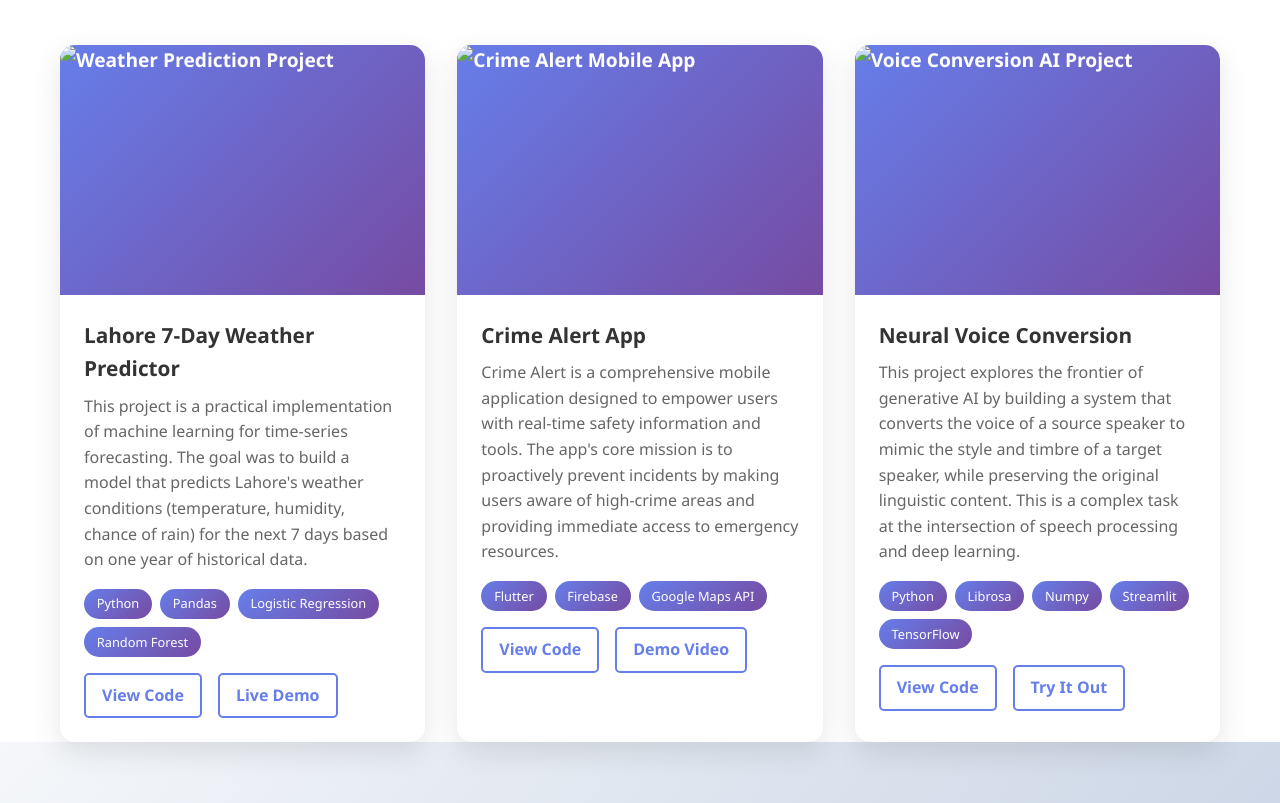
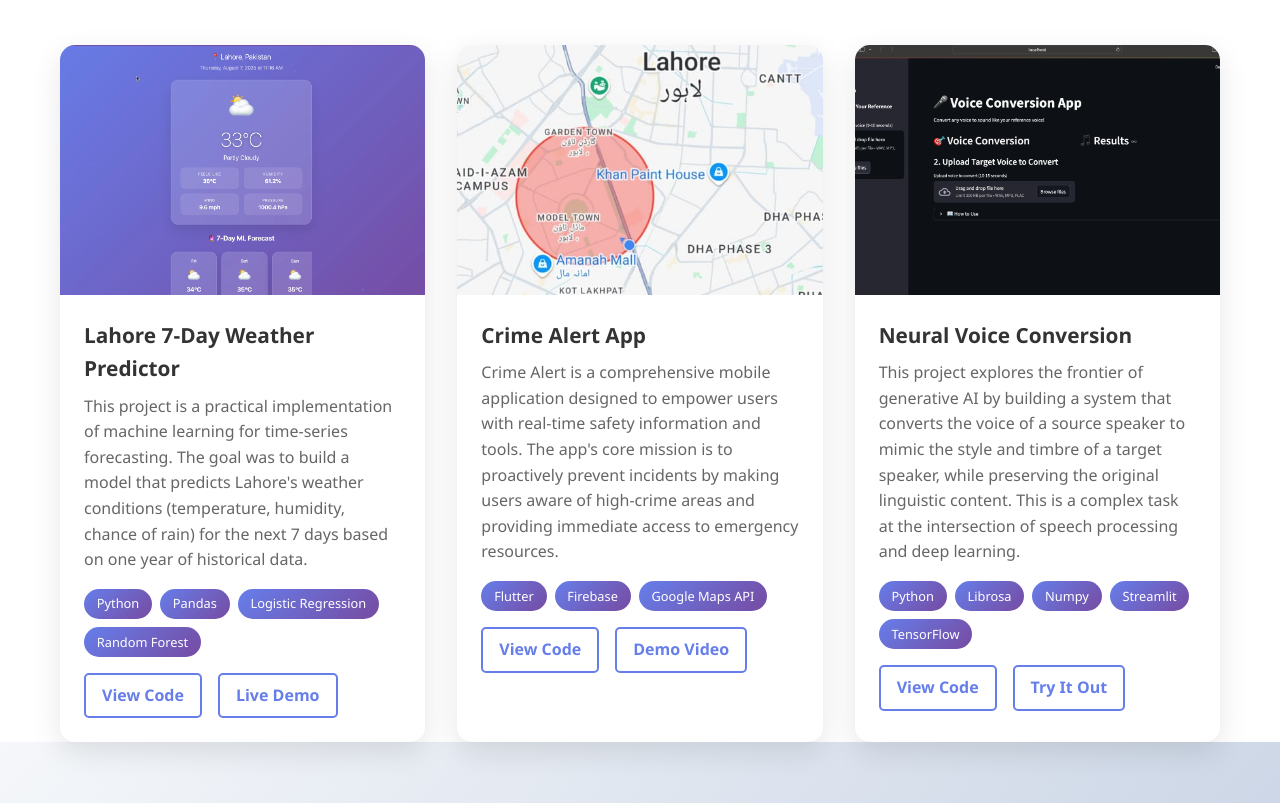
Before and after one commit to FzDynasty/Portfolio, a plain HTML site: page index.html in a window 1280 px wide. Shown: the part 1229-2032 px from the top of the page. Drawn offline with Linux system fonts and the light colour scheme.

Commit message:
Update index.html

```diff
--- a/index.html
+++ b/index.html
@@ -425,7 +425,7 @@ footer {
     <div class="projects-grid">
         <!-- Project 1 -->
         <div class="project-card">
-            <img src="./images/weather-project.png" alt="Weather Prediction Project" class="project-img">
+            <img src="./weather-project.png" alt="Weather Prediction Project" class="project-img">
             <div class="project-content">
                 <h3 class="project-title">Lahore 7-Day Weather Predictor</h3>
                 <p class="project-description">This project is a practical implementation of machine learning for time-series forecasting. The goal was to build a model that predicts Lahore's weather conditions (temperature, humidity, chance of rain) for the next 7 days based on one year of historical data.</p>
@@ -444,7 +444,7 @@ footer {
 
         <!-- Project 2 -->
         <div class="project-card">
-            <img src="./images/crime-app.jpeg" alt="Crime Alert Mobile App" class="project-img">
+            <img src="./crime-app.jpeg" alt="Crime Alert Mobile App" class="project-img">
             <div class="project-content">
                 <h3 class="project-title">Crime Alert App</h3>
                 <p class="project-description">Crime Alert is a comprehensive mobile application designed to empower users with real-time safety information and tools. The app's core mission is to proactively prevent incidents by making users aware of high-crime areas and providing immediate access to emergency resources.</p>
@@ -462,7 +462,7 @@ footer {
 
         <!-- Project 3 -->
         <div class="project-card">
-            <img src="./images/Voice-conversion.png" alt="Voice Conversion AI Project" class="project-img">
+            <img src="./Voice-conversion.png" alt="Voice Conversion AI Project" class="project-img">
             <div class="project-content">
                 <h3 class="project-title">Neural Voice Conversion</h3>
                 <p class="project-description">This project explores the frontier of generative AI by building a system that converts the voice of a source speaker to mimic the style and timbre of a target speaker, while preserving the original linguistic content. This is a complex task at the intersection of speech processing and deep learning.</p>
```
